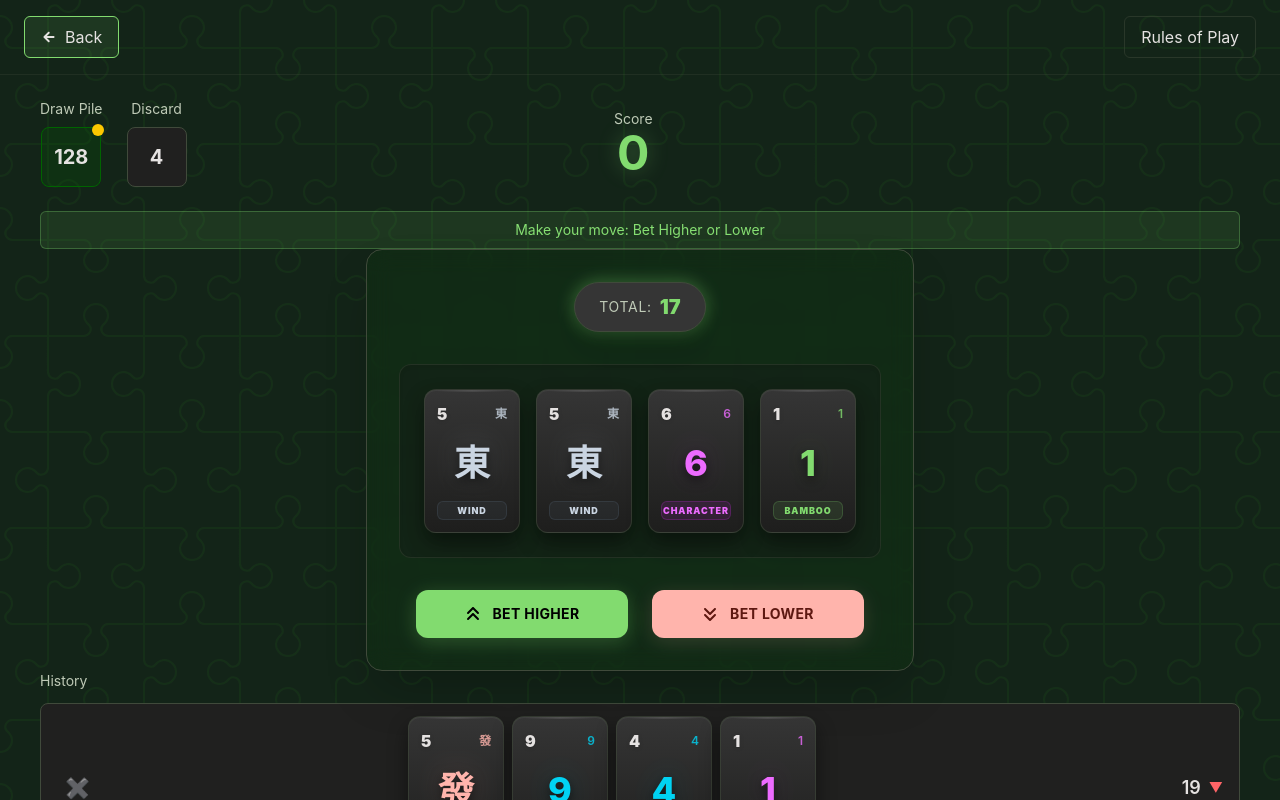
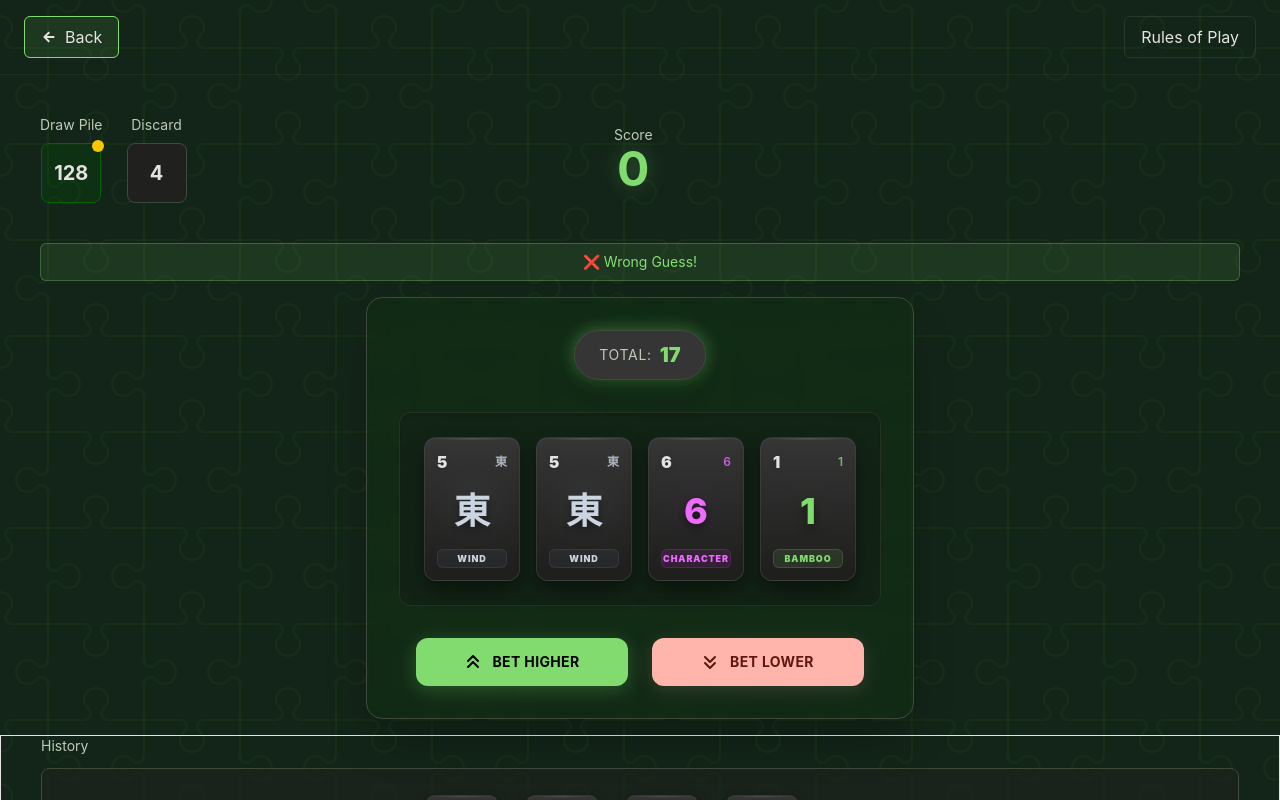
Before and after one commit to Shabnapm99/Hand-Betting-Game, a React (Vite) app: page /game in a window 1280 px wide. Both pictures are taken after a click on the button "BET HIGHER". Shown: the top 800 px of the page. Built offline with nearby package versions, Linux system fonts and the light colour scheme.

Commit message:
created history entri section

```diff
--- a/src/components/GameArea.jsx
+++ b/src/components/GameArea.jsx
@@ -64,7 +64,6 @@ function GameArea({ hand, dispatch }) {
 
         </div>
 
-
     )
 }
 
--- a/src/components/cards/HistoryCard.jsx
+++ b/src/components/cards/HistoryCard.jsx
@@ -1,38 +1,34 @@
 import React from "react";
 import Tile from "./Tile";
+import { FaAnglesDown, FaAnglesUp } from "react-icons/fa6";
+import { TiTick } from "react-icons/ti";
+import { RiCloseLine } from "react-icons/ri";
 
 function HistoryCard({ entry }) {
     const isWin = entry.result === "WIN";
+    const bet = entry.type === "BET_HIGHER";
 
     return (
-        <div className="w-full flex items-center justify-between px-4 py-3
-                        bg-surface-container rounded-lg border border-outline-variant">
+        <div className="w-full flex items-center justify-between px-3 py-2
+                        bg-surface-container/50 rounded-lg border border-outline-variant">
 
             {/* WIN/LOSE ICON */}
             <div className="text-xl w-10 flex justify-center">
                 {isWin ? (
-                    <span className="text-green-400 font-bold">✔</span>
+                    <span className="text-green-400 font-bold"><TiTick /></span>
                 ) : (
-                    <span className="text-red-400 font-bold">✖</span>
+                    <span className="text-red-400 font-bold"><RiCloseLine /></span>
                 )}
             </div>
 
             {/* TILES */}
-            <div className="flex gap-2 flex-1 justify-center">
+            <div className="flex gap-1 flex-1 justify-center">
                 {entry.previousHand.map((tile) => (
-                    // <div
-                    //     key={index}
-                    //     className="w-10 h-14 flex flex-col items-center justify-center
-                    //                rounded border border-outline-variant bg-surface"
-                    // >
-                    //     <span className="text-xs text-primary">
-                    //         {tile.value}
-                    //     </span>
-                    //     <span className="text-lg font-bold">
-                    //         {tile.symbol}
-                    //     </span>
-                    // </div>
-                    <Tile key={tile.id} tile={tile}/>
+
+                    <div className="scale-75">
+                        <Tile tile={tile} />
+                    </div>
+
                 ))}
             </div>
 
@@ -42,8 +38,9 @@ function HistoryCard({ entry }) {
                     {entry.currentValue}
                 </span>
 
-                <span className={`text-sm ${isWin ? "text-green-400" : "text-red-400"}`}>
-                    {isWin ? "▲" : "▼"}
+                <span className='text-sm' >
+                    {bet ? <FaAnglesUp className="text-base text-green-400" />
+                        : <FaAnglesDown className="text-base text-red-400" />}
                 </span>
             </div>
         </div>
--- a/src/game/gameReducer.js
+++ b/src/game/gameReducer.js
@@ -45,6 +45,7 @@ export function gameReducer(state, action) {
                 score: isWin ? state.score + 10 : state.score,
                 discardPile: [...state.discardPile, ...state.hand],
                 history: [...state.history, newHistoryEntry],
+                result,
             };
         }
 
@@ -74,6 +75,7 @@ export function gameReducer(state, action) {
                 score: isWin ? state.score + 10 : state.score,
                 discardPile: [...state.discardPile, ...state.hand],
                 history: [...state.history, newHistoryEntry],
+                result,
             };
         }
 
--- a/src/game/initialState.js
+++ b/src/game/initialState.js
@@ -5,5 +5,6 @@ export const initialState = {
     discardPile: [],
     gameOver: false,
     score: 0,
-    history:[]
+    history:[],
+    result:null
 };
--- a/src/pages/GameInterface.jsx
+++ b/src/pages/GameInterface.jsx
@@ -12,6 +12,7 @@ function GameInterface() {
 
     const [state, dispatch] = useReducer(gameReducer, initialState);
     const totalValue = calculateTotal(state.hand);
+    const reversedHistory = [...state.history].reverse().slice(0,6);//show only 6 history entries
     const navigate = useNavigate()
 
     // Initialize game once
@@ -20,7 +21,7 @@ function GameInterface() {
     }, []);
 
     return (
-        <main id='mahjong-table' className='w-full flex flex-col text-on-surface'>
+        <main id='mahjong-table' className='w-full flex flex-col justify-center gap-4 text-on-surface'>
 
             {/* HEADER */}
             <header className='flex justify-between items-center px-6 py-4 border-b border-outline-variant/30'>
@@ -99,7 +100,12 @@ function GameInterface() {
                 <div className='w-full py-2 text-sm px-4 rounded-md
                     bg-primary/10 border border-primary/30
                     text-on-primary-container text-center'>
-                    Make your move: Bet Higher or Lower
+                    {!state.result && "Make your move: Bet Higher or Lower"}
+
+                    {state.result === "WIN" && "🎯 Correct Guess!"}
+
+                    {state.result === "LOSE" && "❌ Wrong Guess!"}
+
                 </div>
             </section>
 
@@ -111,12 +117,12 @@ function GameInterface() {
             </section>
 
             {/* HISTORY */}
-            <section className='px-10 pb-6'>
+            <section className='px-10 pb-6 border'>
                 <h2 className='text-sm text-on-surface-variant mb-3'>History</h2>
 
                 <div className='flex flex-col justify-center items-center gap-3'>
                     {
-                        state.history.map((entry, index) => {
+                        reversedHistory.map((entry, index) => {
                             return (<HistoryCard key={index} entry={entry} />)
                         })
                     }
```
